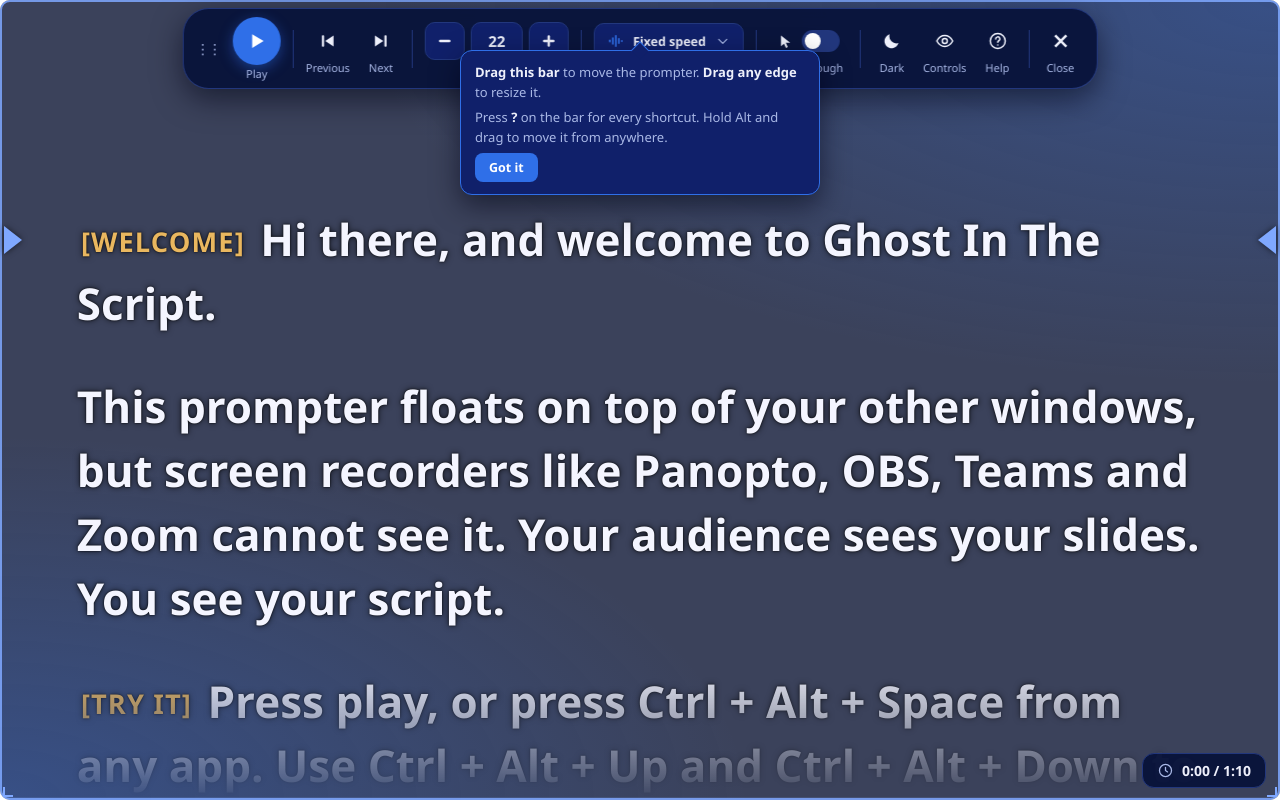
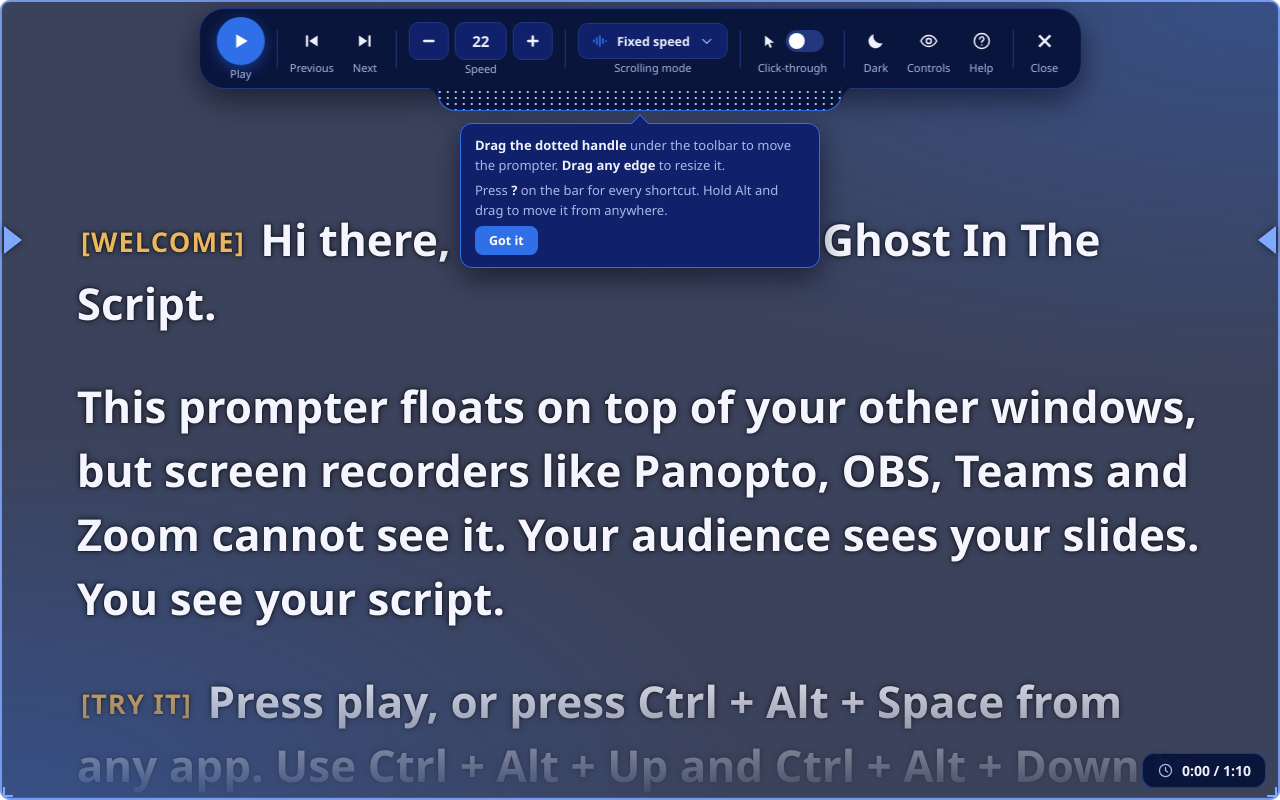
Before and after one commit to JanithaIllankoon/ghost-in-the-script, a website built with Vite: page dev/prompter.html in a window 1280 px wide. Built offline with nearby package versions, Linux system fonts and the light colour scheme.

Commit message:
Add a dotted drag handle under the prompter toolbar
Replaces the small grip dots. The first-run tip and the shortcuts list now
point at the handle.

```diff
--- a/src/prompter/main.ts
+++ b/src/prompter/main.ts
@@ -61,7 +61,7 @@
     <div id="toast"></div>
     <div id="ct-chip" hidden></div>
     <div id="tip" role="dialog" aria-label="How to move the prompter" hidden>
-      <p><b>Drag this bar</b> to move the prompter. <b>Drag any edge</b> to resize it.</p>
+      <p><b>Drag the dotted handle</b> under the toolbar to move the prompter. <b>Drag any edge</b> to resize it.</p>
       <p>Press <b>?</b> on the bar for every shortcut. Hold Alt and drag to move it from anywhere.</p>
       <button id="tip-ok">Got it</button>
     </div>
@@ -74,7 +74,6 @@
     <button class="side-arrow left" id="side-prev" title="Back one line" aria-label="Back one line">${ICON.chevL}</button>
     <button class="side-arrow right" id="side-next" title="Forward one line" aria-label="Forward one line">${ICON.chevR}</button>
     <div id="toolbar" data-tauri-drag-region>
-      <span class="grip" data-tauri-drag-region title="Drag to move the prompter">⋮⋮</span>
       <div class="tb-item" data-tauri-drag-region>
         <button id="tb-play" class="round" title="Play or pause (Space)" aria-label="Play or pause">${ICON.play}</button>
         <span class="tb-label" id="tb-play-label" data-tauri-drag-region>Play</span>
@@ -128,6 +127,7 @@
         <button id="tb-hide" title="Hide the prompter" aria-label="Hide the prompter">${ICON.close}</button>
         <span class="tb-label" data-tauri-drag-region>Close</span>
       </div>
+      <div id="drag-handle" data-tauri-drag-region title="Drag to move the prompter" aria-label="Drag to move the prompter"></div>
     </div>
     ${["n", "s", "e", "w", "ne", "nw", "se", "sw"].map((d) => `<div class="grip-r ${d}" data-dir="${d}"></div>`).join("")}
   </div>`;
@@ -805,6 +805,8 @@
   $("tip").hidden = false;
   root.classList.add("teaching");
   toolbar.classList.add("on");
+  // Point the tip at the drag handle, wherever the toolbar's height puts it.
+  $("tip").style.top = `${$("drag-handle").getBoundingClientRect().bottom + 12}px`;
 }
 function dismissTip() {
   if (!tipShowing) return;
--- a/src/prompter/prompter.css
+++ b/src/prompter/prompter.css
@@ -258,7 +258,43 @@
   z-index: 10;
 }
 #toolbar.on { opacity: 1; pointer-events: auto; }
-#toolbar .grip { color: var(--tb-dim); padding: 0 6px 0 0; font-size: 14px; letter-spacing: -2px; }
+
+/* Dotted handle under the toolbar: the place to grab to move the prompter. */
+#drag-handle {
+  position: absolute;
+  top: 100%;
+  left: 50%;
+  width: min(520px, 46%);
+  min-width: 110px;
+  height: 24px;
+  margin: -1px 0 0 0;
+  transform: translateX(-50%);
+  border-radius: 0 0 18px 18px;
+  background-color: var(--tb-bg);
+  background-image: radial-gradient(circle, var(--tb-dim) 0.9px, transparent 1.4px);
+  background-size: 8px 6px;
+  background-position: center 2px;
+  border: 1px solid var(--tb-line);
+  border-top: 0;
+  box-shadow: 0 10px 20px var(--tb-shadow);
+  cursor: grab;
+}
+#drag-handle:active { cursor: grabbing; }
+#drag-handle::before, #drag-handle::after {
+  content: "";
+  position: absolute;
+  top: -1px;
+  width: 16px;
+  height: 16px;
+  pointer-events: none;
+}
+#drag-handle::before { left: -16px; background: radial-gradient(circle at 0 100%, transparent 15px, var(--tb-bg) 16px); }
+#drag-handle::after { right: -16px; background: radial-gradient(circle at 100% 100%, transparent 15px, var(--tb-bg) 16px); }
+#root.teaching #drag-handle { border-color: var(--tb-accent); animation: handle-pulse 1.4s ease-in-out infinite; }
+@keyframes handle-pulse {
+  0%, 100% { box-shadow: 0 0 0 0 color-mix(in srgb, var(--tb-accent) 55%, transparent); }
+  50% { box-shadow: 0 0 0 6px transparent; }
+}
 #toolbar .tb-item { position: relative; display: flex; flex-direction: column; align-items: center; gap: 3px; padding: 0 5px; }
 #toolbar .tb-label { color: var(--tb-dim); font: 500 11px/1.1 "Segoe UI Variable Text", "Segoe UI", sans-serif; }
 #toolbar .sep { width: 1px; height: 38px; background: var(--tb-line); margin: 0 5px; }
@@ -346,7 +382,7 @@
   .side-arrow { display: none; }
 }
 @container root (max-width: 700px) {
-  #toolbar .sep, #toolbar .grip { display: none; }
+  #toolbar .sep { display: none; }
   #toolbar .tb-item:has(#tb-help), #toolbar .tb-item:has(#tb-prev), #toolbar .tb-item:has(#tb-next) { display: none; }
 }
 @container root (max-width: 460px) {
--- a/src/shared/shortcuts.ts
+++ b/src/shared/shortcuts.ts
@@ -46,7 +46,7 @@
       title: "Mouse on the prompter",
       rows: [
         { keys: "Hover", label: "Shows the toolbar", isMouse: true },
-        { keys: "Drag the toolbar", label: "Moves the prompter (or hold Alt and drag anywhere)", isMouse: true },
+        { keys: "Drag the dotted handle", label: "Moves the prompter (or hold Alt and drag anywhere)", isMouse: true },
         { keys: "Drag an edge", label: "Resizes it", isMouse: true },
         { keys: "Mouse wheel", label: "Scrolls the script by hand", isMouse: true },
         { keys: "Double-click a word", label: "Jumps there", isMouse: true },
```
Also changed, not shown: DESIGN.md (+1 -1 lines).
